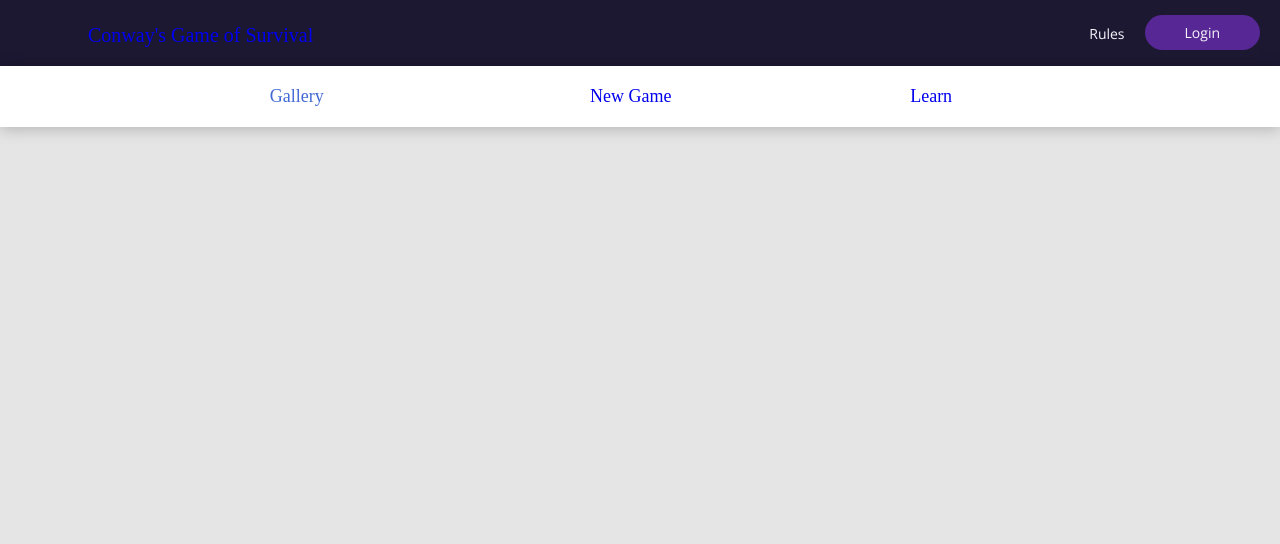
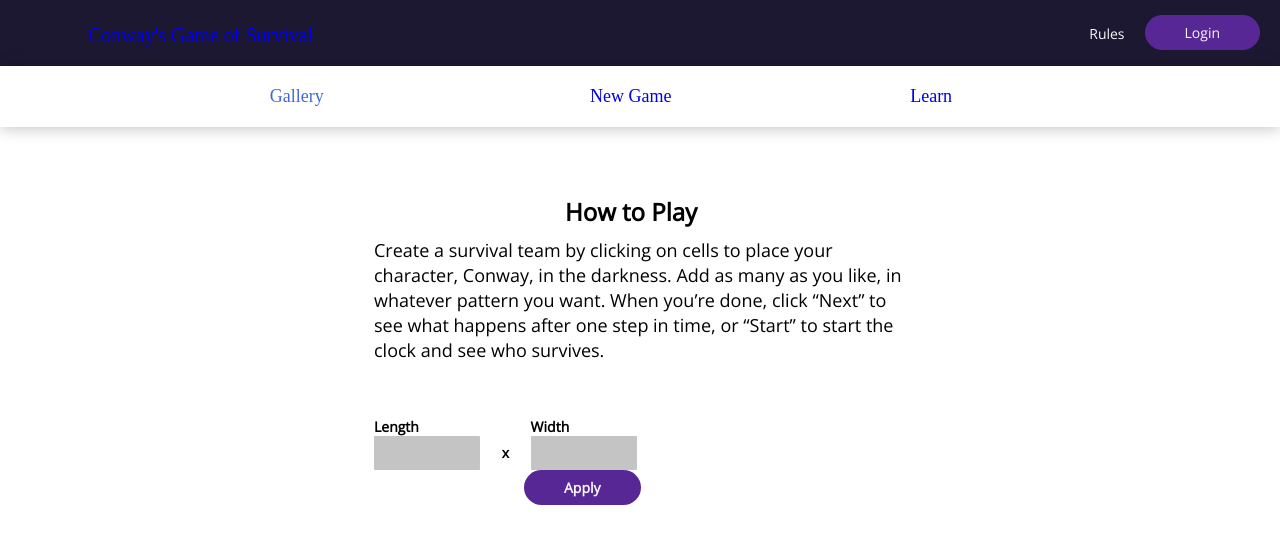
Before and after one commit to dhagandev/ConwayProject, a Django app: page /sim/create/ in a window 1280 px wide. Shown: the top 544 px of the page. Run offline with Django 3.2, Linux system fonts and the light colour scheme; some web fonts are replaced.

Commit message:
How to play area complete

```diff
--- /dev/null
+++ b/conway_app/static/css/createconsim.css
@@ -0,0 +1,63 @@
+.sim-setup {
+	width: 532px;
+	margin: 68px auto 0;
+}
+
+.setup-title {
+	font-family: Open Sans;
+	font-weight: 600;
+	font-size: 24px;
+	line-height: 33px;
+
+	color: #000000;
+
+	width: 150px;
+	margin: 0 auto 10px;
+}
+
+.setup-descrip {
+	font-family: Open Sans;
+	font-size: 18px;
+	line-height: 25px;
+
+	color: #000000;
+	margin-bottom: 54px;
+}
+
+.set-len input, .set-wid input {
+	background: #C4C4C4;
+	border: none;
+	border-radius: 1px;
+	height: 32px;
+	width: 102px;
+}
+
+.set-len label, .set-wid label {
+	display: block;
+}
+
+.set-len, .set-wid {
+	display: inline-block;
+}
+
+.set-len {
+	margin-right: 18px;
+}
+
+.set-wid {
+	margin-left: 18px;
+}
+
+.setup-input {
+	font-family: Open Sans;
+	font-weight: 600;
+	font-size: 14px;
+	line-height: 19px;
+	color: #000000;
+}
+
+.apply-btn {
+	display: inline-block;
+	padding: 8px 40px;
+	margin-left: 150px;
+}
--- a/conway_app/static/css/style.css
+++ b/conway_app/static/css/style.css
@@ -1,5 +1,5 @@
 body {
-	background: #E5E5E5;
+	background: #FFFFFF;
 	margin: 0;
 	padding: 0;
 
@@ -13,6 +13,17 @@ body {
 
 a {
 	text-decoration: none;
+}
+
+input::-webkit-outer-spin-button,
+input::-webkit-inner-spin-button {
+    /* display: none; <- Crashes Chrome on hover */
+    -webkit-appearance: none;
+    margin: 0; /* <-- Apparently some margin are still there even though it's hidden */
+}
+
+input[type=number] {
+    -moz-appearance:textfield; /* Firefox */
 }
 
 .top-header {
--- a/conway_app/templates/base.html
+++ b/conway_app/templates/base.html
@@ -14,6 +14,7 @@
     <link rel="stylesheet" type="text/css" href="{% static 'css/style.css' %}">
     <link rel="stylesheet" type="text/css" href="{% static 'css/nav.css' %}">
     <link rel="stylesheet" type="text/css" href="{% static 'css/home.css' %}">
+    <link rel="stylesheet" type="text/css" href="{% static 'css/createconsim.css' %}">
 </head>
 <body>
     <div class="top-header">
--- a/conway_app/templates/consim/createconsim.html
+++ b/conway_app/templates/consim/createconsim.html
@@ -2,4 +2,23 @@
 {% block content %}
 {% include 'nav.html' %}
 
+<div class="sim-setup">
+	<div class="setup-title">How to Play</div>
+	<div class="setup-descrip">Create a survival team by clicking on cells to place your character, Conway, in the darkness. Add as many as you like, in whatever pattern you want. When you’re done, click “Next” to see what happens after one step in time, or “Start” to start the clock and see who survives.</div>
+	<div class="setup-input">
+		<form>
+			<div class="set-len">
+				<label for="grid-len">Length</label>
+				<input type="number" id="grid-len" name="grid-len" min="3" max="50">
+			</div>
+			x
+			<div class="set-wid">
+				<label for="grid-wid">Width</label>
+				<input type="number" id="grid-wid" name="grid-wid" min="3" max="50">
+			</div>
+			<a href="{% url 'login' %}"><div class="purple-btn  apply-btn">Apply</div></a>
+		</form>
+	</div>
+</div>
+
 {% endblock %}
```
